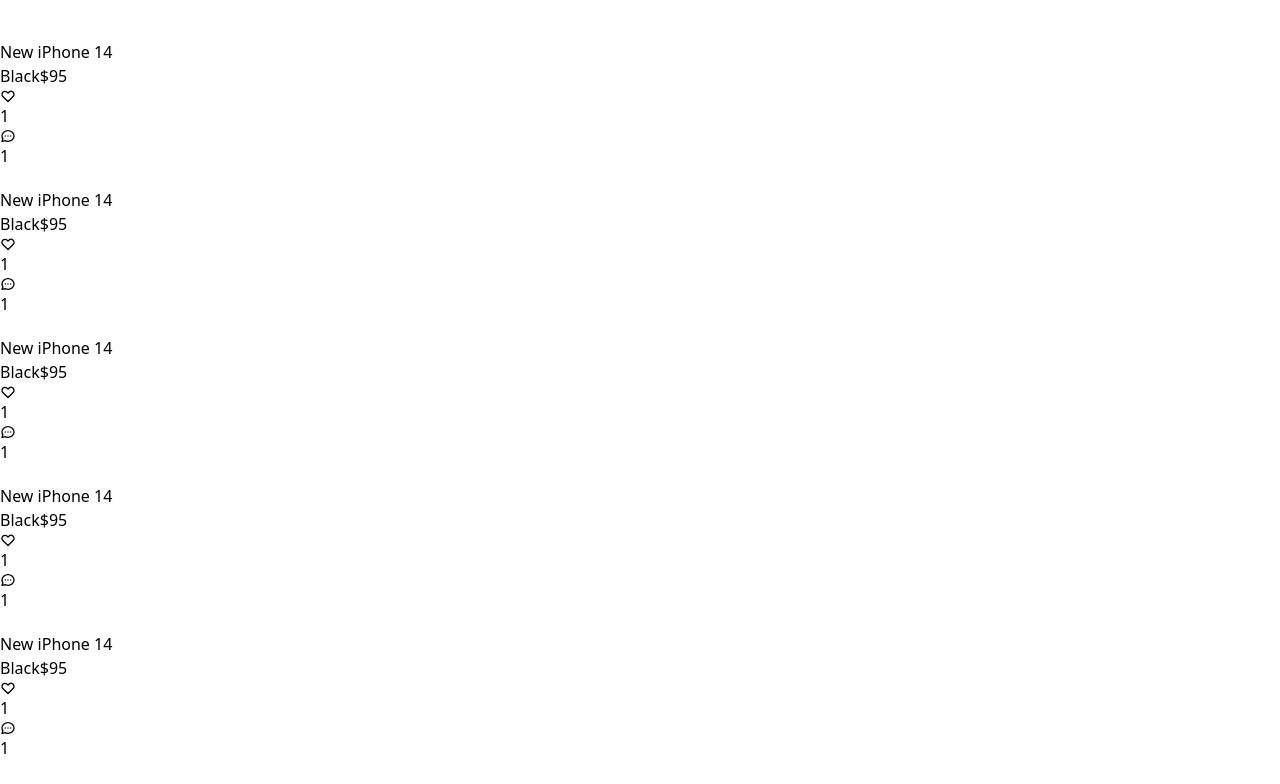
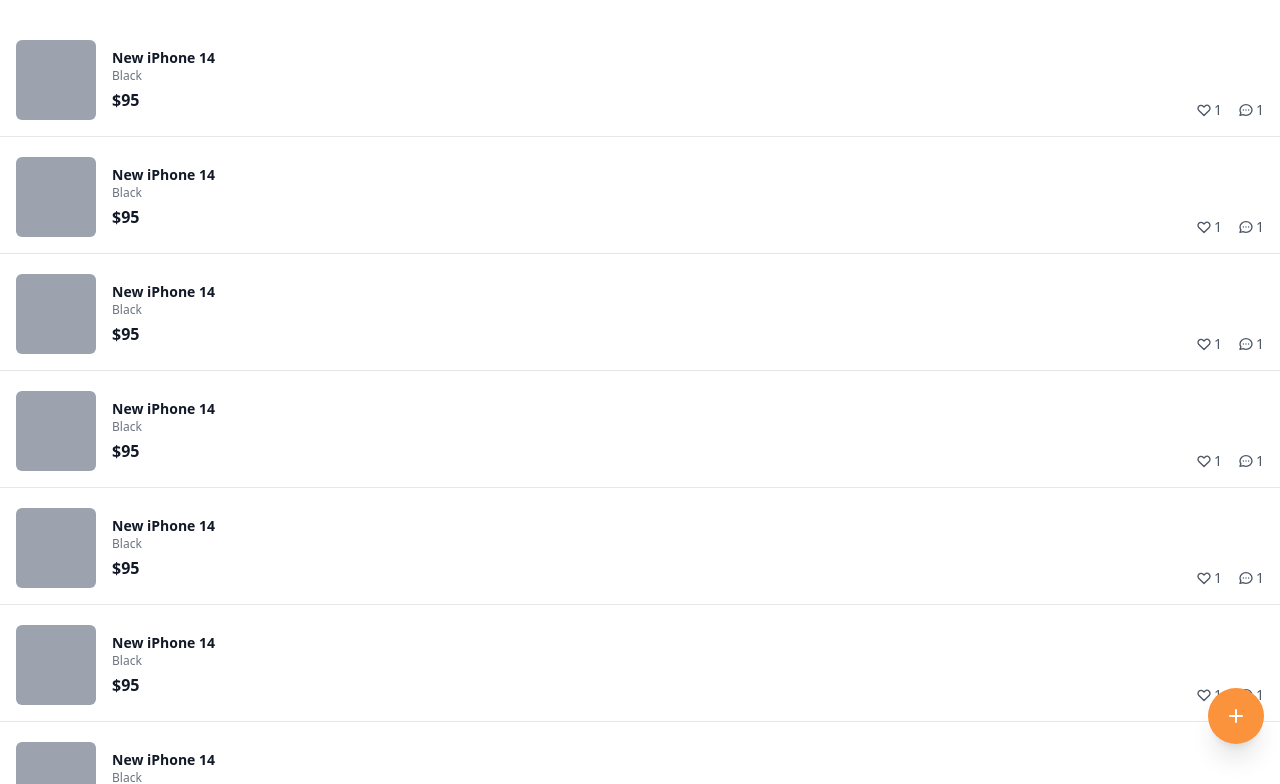
Before and after one commit to KeMezz/carrot-market, a Next.js app: page / in a window 1280 px wide. Shown: the top 784 px of the page. Built offline with nearby package versions, Linux system fonts and the light colour scheme.

Commit message:
tailwind for home list page

```diff
--- a/pages/index.tsx
+++ b/pages/index.tsx
@@ -4,17 +4,20 @@
   return (
     <div className="flex flex-col space-y-5 py-10">
       {[1, 1, 1, 1, 1, 1, 1, 1, 1, 1, 1, 1].map((_, i) => (
-        <div key={i}>
-          <div>
-            <div />
-            <div>
-              <h3>New iPhone 14</h3>
-              <span>Black</span>
-              <span>$95</span>
+        <div
+          key={i}
+          className="flex border-b pb-4 cursor-pointer justify-between px-4"
+        >
+          <div className="flex space-x-4">
+            <div className="w-20 h-20 bg-gray-400 rounded-md" />
+            <div className="pt-2 flex flex-col">
+              <h3 className="text-sm font-bold text-gray-900">New iPhone 14</h3>
+              <span className="text-xs text-gray-500">Black</span>
+              <span className="font-bold mt-1 text-gray-900">$95</span>
             </div>
           </div>
-          <div>
-            <div>
+          <div className="flex items-end justify-end space-x-4">
+            <div className="flex space-x-0.5 items-center text-sm text-gray-600">
               <svg
                 className="w-4 h-4"
                 fill="none"
@@ -31,7 +34,7 @@
               </svg>
               <span>1</span>
             </div>
-            <div>
+            <div className="flex space-x-0.5 items-center text-sm text-gray-600">
               <svg
                 className="w-4 h-4"
                 fill="none"
@@ -51,7 +54,7 @@
           </div>
         </div>
       ))}
-      <button>
+      <button className="fixed bottom-14 right-4 bg-orange-400 rounded-full p-4 text-white shadow-xl hover:bg-orange-500 cursor-pointer transition-colors">
         <svg
           className="h-6 w-6"
           xmlns="http://www.w3.org/2000/svg"
```
